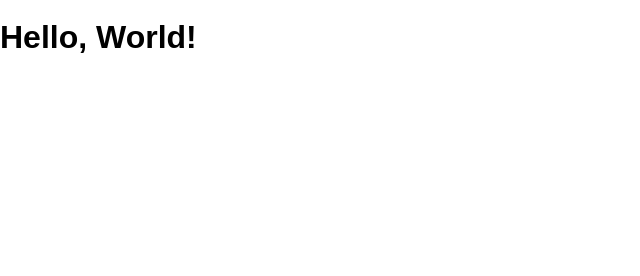
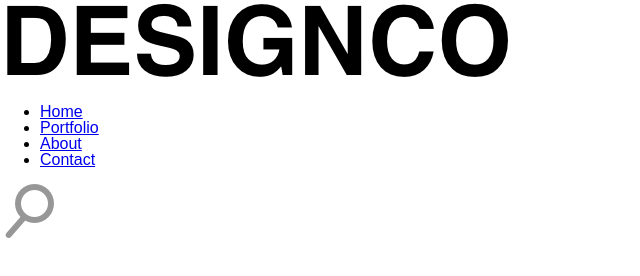
Before and after one commit to AaronStPete/design-co, a website: page public/index.html in a window 1280 px wide. Shown: the whole page, without its empty margins (0-640 px from the left). Drawn offline with Linux system fonts and the light colour scheme.

Commit message:
Built header html

```diff
--- a/public/index.html
+++ b/public/index.html
@@ -4,9 +4,20 @@
     <meta charset="UTF-8">
     <meta name="viewport" content="width=device-width, initial-scale=1">
     <title>Design Co</title>
-    <link rel="stylesheet" href="/screen.css">
+    <link rel="stylesheet" href="./screen.css">
   </head>
   <body>
-    <h1>Hello, World!</h1>
+
+    <header class="menu">
+      <img src="./images/designco-logo.png" alt="DesignCo Logo">
+      <ul>
+        <li><a href="#">Home</a></li>
+        <li><a href="#">Portfolio</a></li>
+        <li><a href="#">About</a></li>
+        <li><a href="#">Contact</a></li>
+      </ul>
+      <img src="./images/icon-search.png" alt="Search Magnifier">
+    </header>
+
   </body>
 </html>
```
Also changed, not shown: public/images/designco-logo.png (added), public/images/icon-search.png (added).
